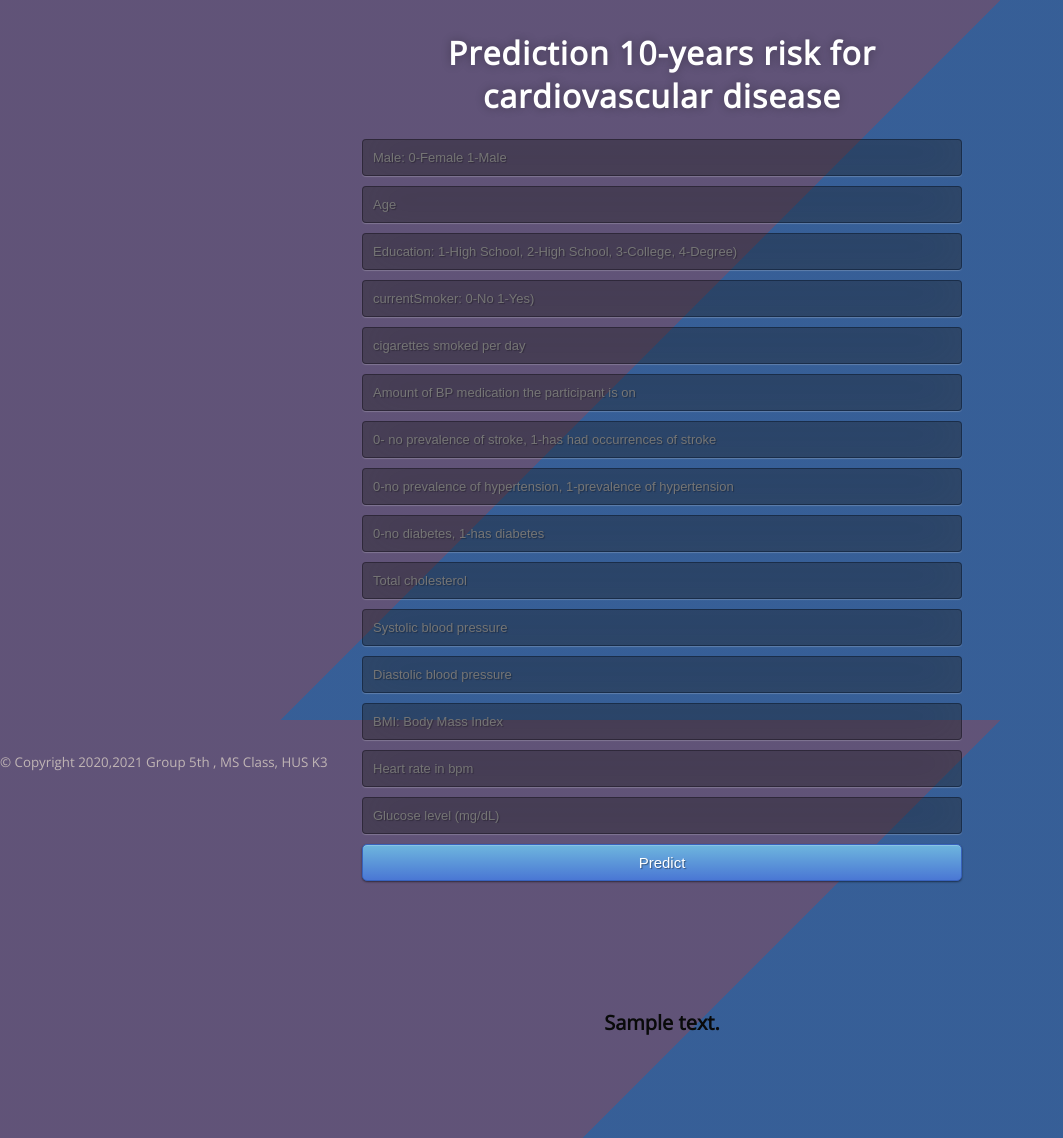
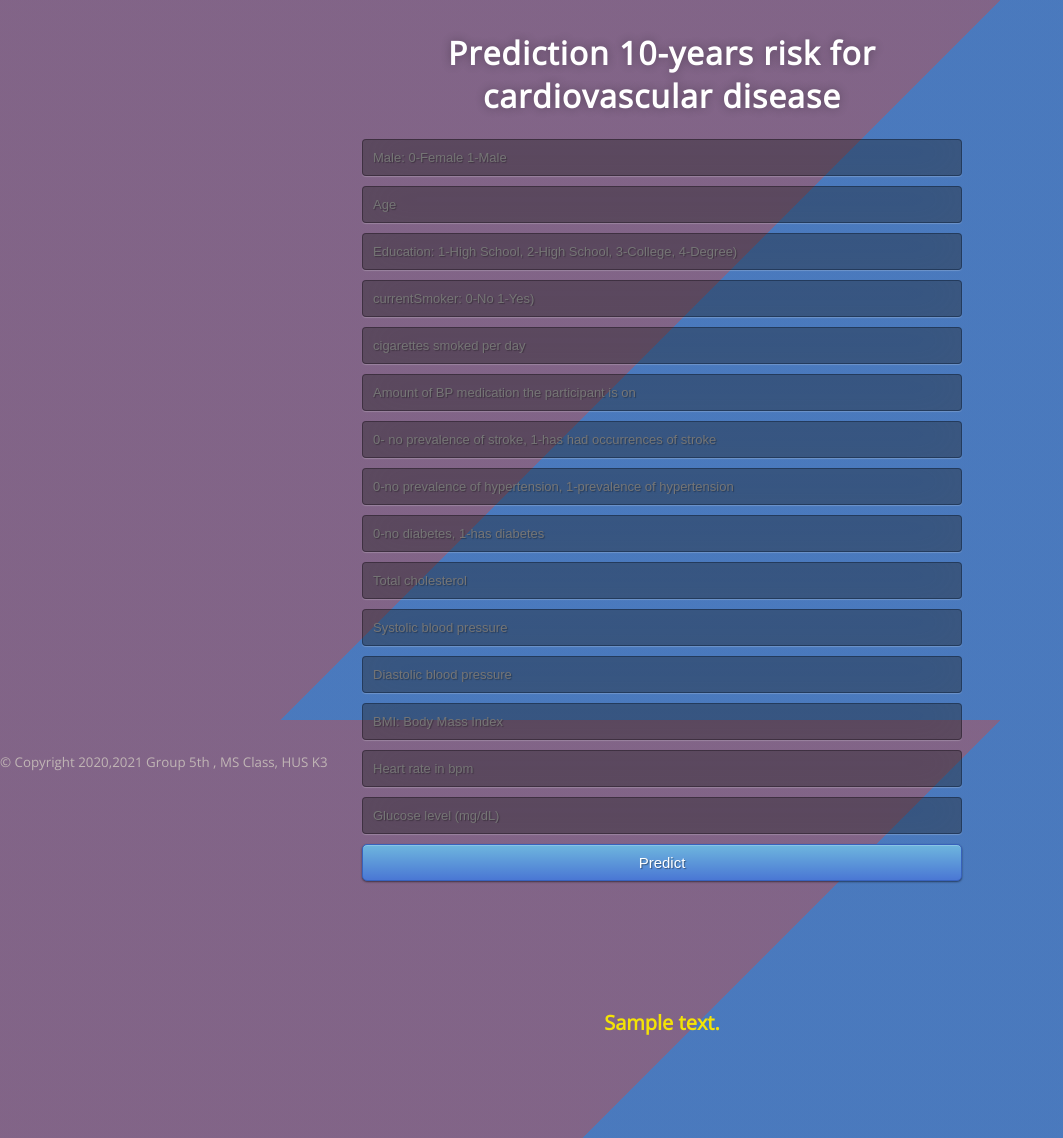
Before and after one commit to giangdip2410/Framingham-Heart-Study, a Flask app: template templates/index.html in a window 1280 px wide. Shown: the whole page, without its empty margins (0-1063 px from the left). Run offline with Flask 2, Linux system fonts and the light colour scheme; the template is opened without the code that fills it: most values are stand-ins (such as "Sample title", 1, 10 or a date in 2020).

Commit message:
change background

```diff
--- a/requirements.txt
+++ b/requirements.txt
@@ -7,7 +7,5 @@ gunicorn==20.0.4
 requests==2.25.1
 Werkzeug==0.15.1
 scipy==1.6.0
-seaborn==0.11.1
-matplotlib==3.3.3
 imblearn
 xgboost
--- a/static/css/style2.css
+++ b/static/css/style2.css
@@ -17,9 +17,9 @@ body {
 	width: 100%;
 	height:100%;
 	font-family: 'Open Sans', sans-serif;
-	background: #092756;
-	background: #095fe9;
-	background: -webkit-radial-gradient(0% 100%, ellipse cover, rgba(104,128,200,.4) 100%,rgba(138,114,200,0) 100%), linear-gradient(to bottom,  rgba(57,173,219,.25) 100%,rgba(75, 92, 224, 0.4) 100%), linear-gradient(135deg,  #670d10 50%,#092756 50%);
+	background: #3572d4;
+	background: #578de6;
+	background: -webkit-radial-gradient(0% 100%, ellipse cover, rgba(134, 156, 223, 0.4) 100%,rgba(175, 160, 212, 0) 100%), linear-gradient(to bottom,  rgba(69, 183, 228, 0.25) 100%,rgba(75, 92, 224, 0.4) 100%), linear-gradient(135deg,  #92171b 50%,#174692 50%);
     filter: progid:DXImageTransform.Microsoft.gradient( startColorstr='#3E1D6D', endColorstr='#092756',GradientType=1 );
 
 }
--- a/templates/index.html
+++ b/templates/index.html
@@ -44,7 +44,7 @@
     </form>
 
     <br>
-    <h4 style="color:rgb(9, 10, 10);"> {{prediction_text}} </h4>
+    <h4 style="color:rgb(243, 227, 6);"> {{prediction_text}} </h4>
     <br>
 
   </div>
--- a/templates/index2.html
+++ b/templates/index2.html
@@ -48,7 +48,7 @@
     </form>
 
     <br>
-    <h4 style="color:rgb(9, 10, 10);"> {{prediction_text}} </h4>
+    <h4 style="color:rgb(243, 227, 6);"> {{prediction_text}} </h4>
     <br>
 
 
```
